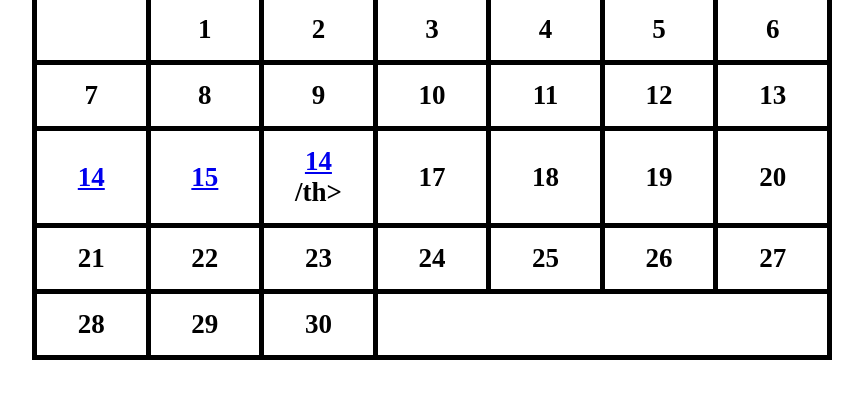
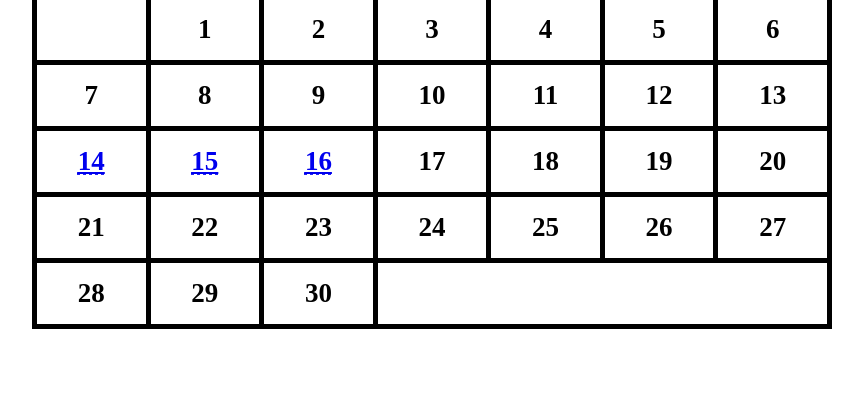
Before and after one commit to Sayam-Jain/ECELLtool, a plain HTML site: page Calander.html in a window 1280 px wide. Shown: the part 177-576 px from the top of the page, without its empty margins (208-1071 px from the left). Drawn offline with Linux system fonts and the light colour scheme.

Commit message:
final submission

```diff
--- a/Calander.html
+++ b/Calander.html
@@ -39,9 +39,9 @@
         <th>13</th>
       </tr>
       <tr>
-        <th class="Concert"><a href="concerts.html">14</a>  </th>
-        <th><a href="compitions.html">15</a>  </th>
-        <th><a href="Talkshow.html">14</a>  /th>
+        <th class="Concert"><a href="concerts.html"><abbr title="Concert date">14</abbr>   </a>  </th>
+        <th><a href="compitions.html"><abbr title="Compition date">15</abbr>  </a>  </th>
+        <th><a href="Talkshow.html"><abbr title="Talkshow date">16</abbr>  </a>  </th>
         <th>17</th>
         <th>18</th>
         <th>19</th>
```
Also changed, not shown: mainpage.html (+1 -1 lines).
